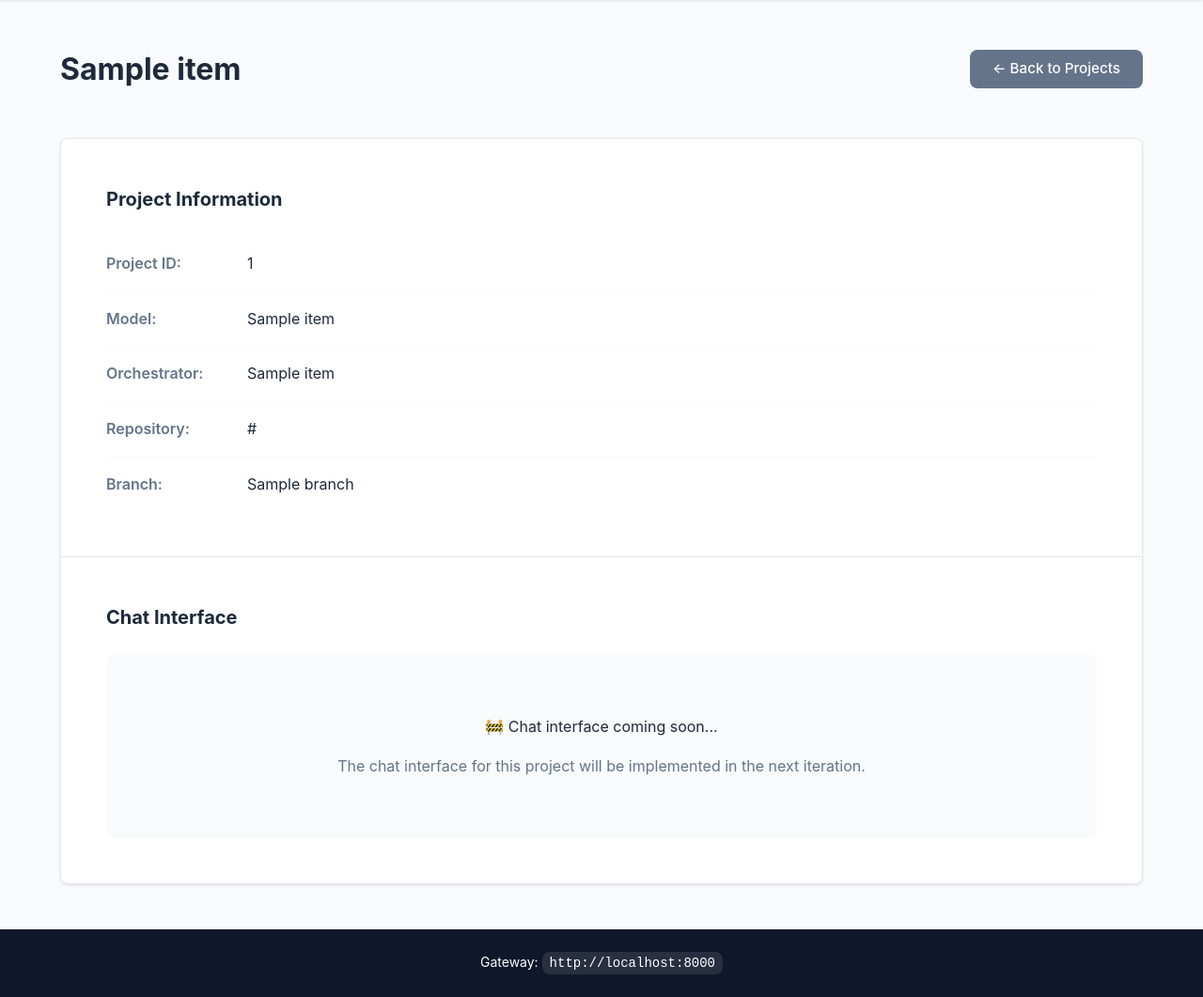
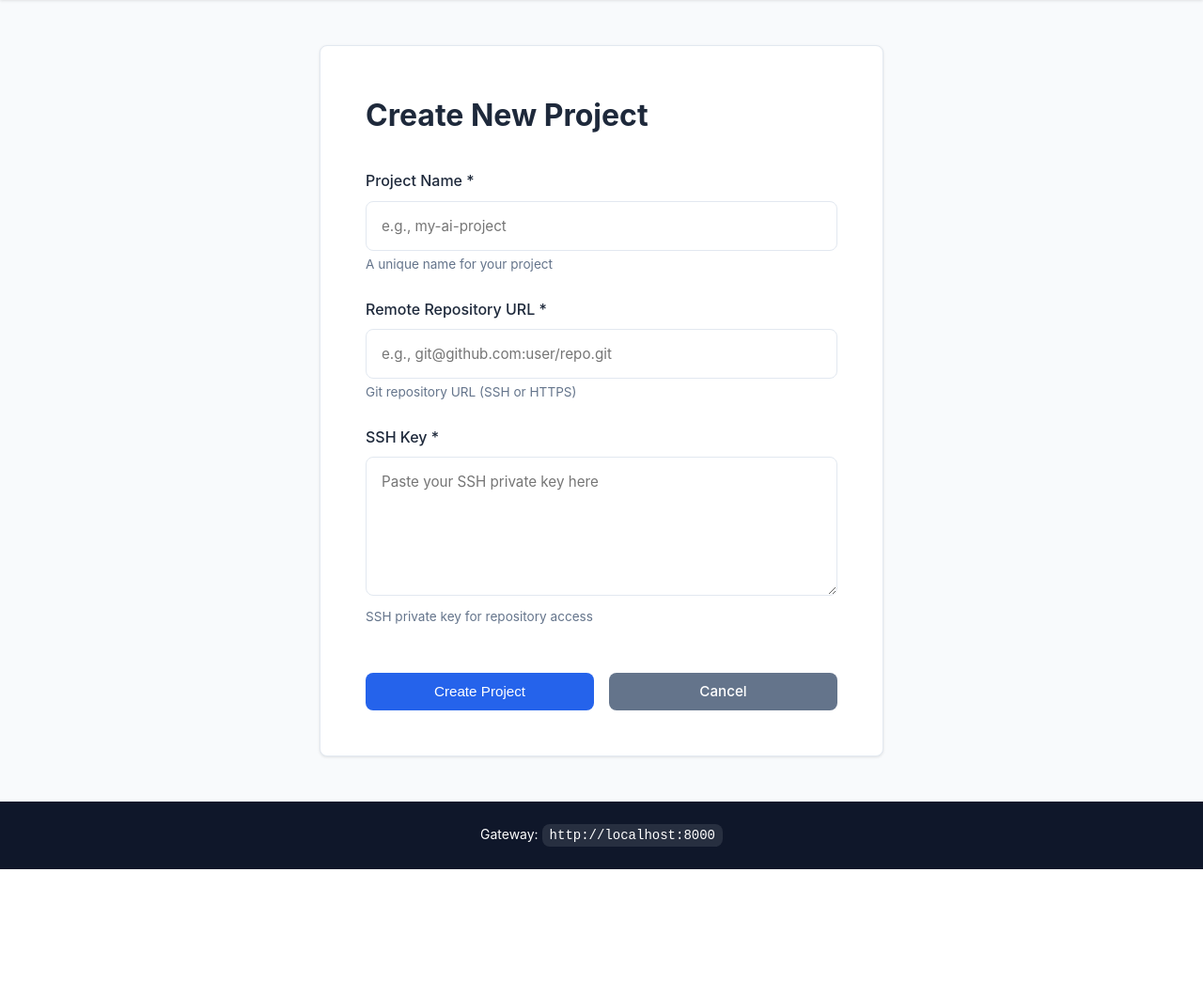
Before and after one commit to Isak-Landin/tool-ai-gateway, a Flask app: page /projects/1 in a window 1280 px wide. Shown: the part 65-1126 px from the top of the page at 94% size. After the commit the page ends 990 px from the top, so only its background shows below. Run offline with Flask 3, Linux system fonts and the light colour scheme; a database or web service that is not in the repository returns one stand-in record (values such as "Sample title"); data that the repository does not hold is empty.

Commit message:
Debugging the debug :)

```diff
--- a/ui/templates/project_detail.html
+++ b/ui/templates/project_detail.html
@@ -1,50 +1,63 @@
 {% extends "base.html" %}
 
-{% block title %}{{ project.name }} - AI Tool Gateway{% endblock %}
+{% block title %}Create Project - AI Tool Gateway{% endblock %}
 
 {% block content %}
-<div class="project-detail-container">
-    <div class="project-detail-header">
-        <h1>{{ project.name }}</h1>
-        <a href="{{ url_for('index') }}" class="btn btn-secondary">← Back to Projects</a>
-    </div>
+<div class="form-container">
+    <div class="form-card">
+        <h1>Create New Project</h1>
 
-    <div class="project-detail-card">
-        <div class="detail-section">
-            <h3>Project Information</h3>
-            <div class="detail-row">
-                <span class="detail-label">Project ID:</span>
-                <span class="detail-value">{{ project_id }}</span>
+        <form id="createProjectForm" method="POST" action="{{ url_for('create_project') }}">
+            <div class="form-group">
+                <label for="name">Project Name *</label>
+                <input
+                    type="text"
+                    id="name"
+                    name="name"
+                    required
+                    placeholder="e.g., my-ai-project"
+                    class="form-input"
+                >
+                <small class="form-hint">A unique name for your project</small>
+                <p class="field-error" id="name-error" style="display: none;"></p>
             </div>
-            <div class="detail-row">
-                <span class="detail-label">Model:</span>
-                <span class="detail-value">{{ project.ai_model_name }}</span>
+
+            <div class="form-group">
+                <label for="remote_repo_url">Remote Repository URL *</label>
+                <input
+                    type="text"
+                    id="remote_repo_url"
+                    name="remote_repo_url"
+                    required
+                    placeholder="e.g., git@github.com:user/repo.git"
+                    class="form-input"
+                >
+                <small class="form-hint">Git repository URL (SSH or HTTPS)</small>
+                <p class="field-error" id="remote_repo_url-error" style="display: none;"></p>
             </div>
-            <div class="detail-row">
-                <span class="detail-label">Orchestrator:</span>
-                <span class="detail-value">{{ project.orchestrator_name }}</span>
+
+            <div class="form-group">
+                <label for="ssh_key">SSH Key *</label>
+                <textarea
+                    id="ssh_key"
+                    name="ssh_key"
+                    required
+                    placeholder="Paste your SSH private key here"
+                    rows="6"
+                    class="form-textarea"
+                ></textarea>
+                <small class="form-hint">SSH private key for repository access</small>
+                <p class="field-error" id="ssh_key-error" style="display: none;"></p>
             </div>
-            {% if project.remote_repo_url %}
-                <div class="detail-row">
-                    <span class="detail-label">Repository:</span>
-                    <span class="detail-value">{{ project.remote_repo_url }}</span>
-                </div>
-            {% endif %}
-            {% if project.branch %}
-                <div class="detail-row">
-                    <span class="detail-label">Branch:</span>
-                    <span class="detail-value">{{ project.branch }}</span>
-                </div>
-            {% endif %}
-        </div>
 
-        <div class="detail-section">
-            <h3>Chat Interface</h3>
-            <div class="chat-placeholder">
-                <p>🚧 Chat interface coming soon...</p>
-                <p class="text-muted">The chat interface for this project will be implemented in the next iteration.</p>
+            <div class="form-actions">
+                <button type="submit" class="btn btn-primary">Create Project</button>
+                <a href="{{ url_for('index') }}" class="btn btn-secondary">Cancel</a>
             </div>
-        </div>
+        </form>
     </div>
 </div>
+
+<!-- Load JavaScript after form is in DOM -->
+<script src="{{ url_for('static', filename='js/create_project.js') }}"></script>
 {% endblock %}
```
